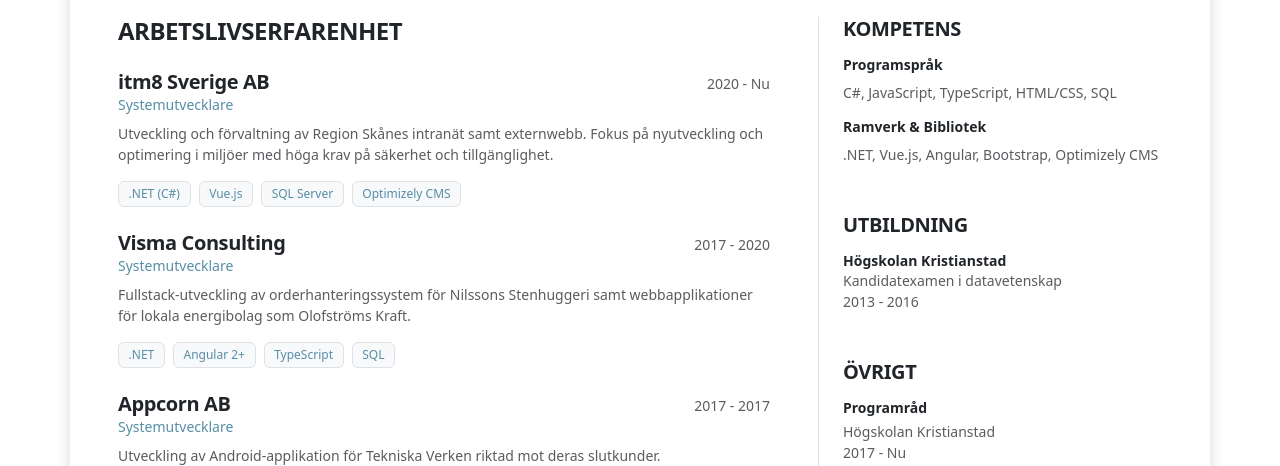
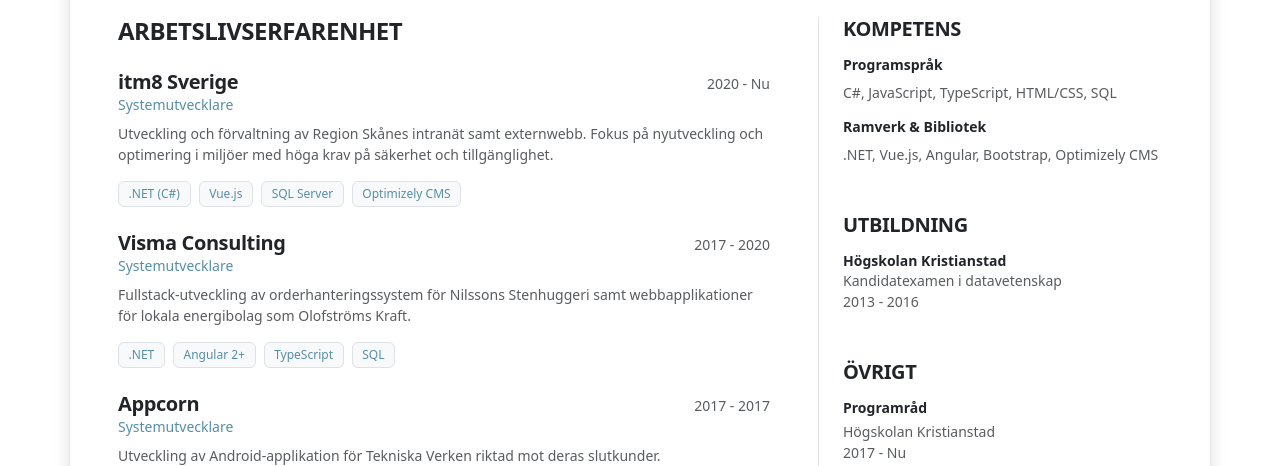
Before and after one commit to admirdev/admir-muhic-dev-2, a Vue app: page /#/resume in a window 1280 px wide. Shown: the part 327-793 px from the top of the page. Built offline with nearby package versions, Linux system fonts and the light colour scheme.

Commit message:
Minor changes

```diff
--- a/src/components/profile/Profile.vue
+++ b/src/components/profile/Profile.vue
@@ -33,7 +33,7 @@
       <div
         class="d-flex justify-content-center justify-content-xxl-end mt-5 mt-xxl-0"
       >
-        <div class="bg-light rounded-5 p-2">
+        <div class="rounded-5 p-2">
           <img
             class="img-fluid"
             src="@/assets/profile.png"
--- a/src/components/resume/Resume.vue
+++ b/src/components/resume/Resume.vue
@@ -30,7 +30,7 @@
 
           <div class="experience-item mb-4">
             <div class="d-flex justify-content-between align-items-baseline">
-              <h3 class="h5 fw-bold mb-0">itm8 Sverige AB</h3>
+              <h3 class="h5 fw-bold mb-0">itm8 Sverige</h3>
               <span class="text-muted small">2020 - Nu</span>
             </div>
             <p class="text-light-blue small mb-2">Systemutvecklare</p>
@@ -68,7 +68,7 @@
 
           <div class="experience-item mb-4">
             <div class="d-flex justify-content-between align-items-baseline">
-              <h3 class="h5 fw-bold mb-0">Appcorn AB</h3>
+              <h3 class="h5 fw-bold mb-0">Appcorn</h3>
               <span class="text-muted small">2017 - 2017</span>
             </div>
             <p class="text-light-blue small mb-2">Systemutvecklare</p>
```
